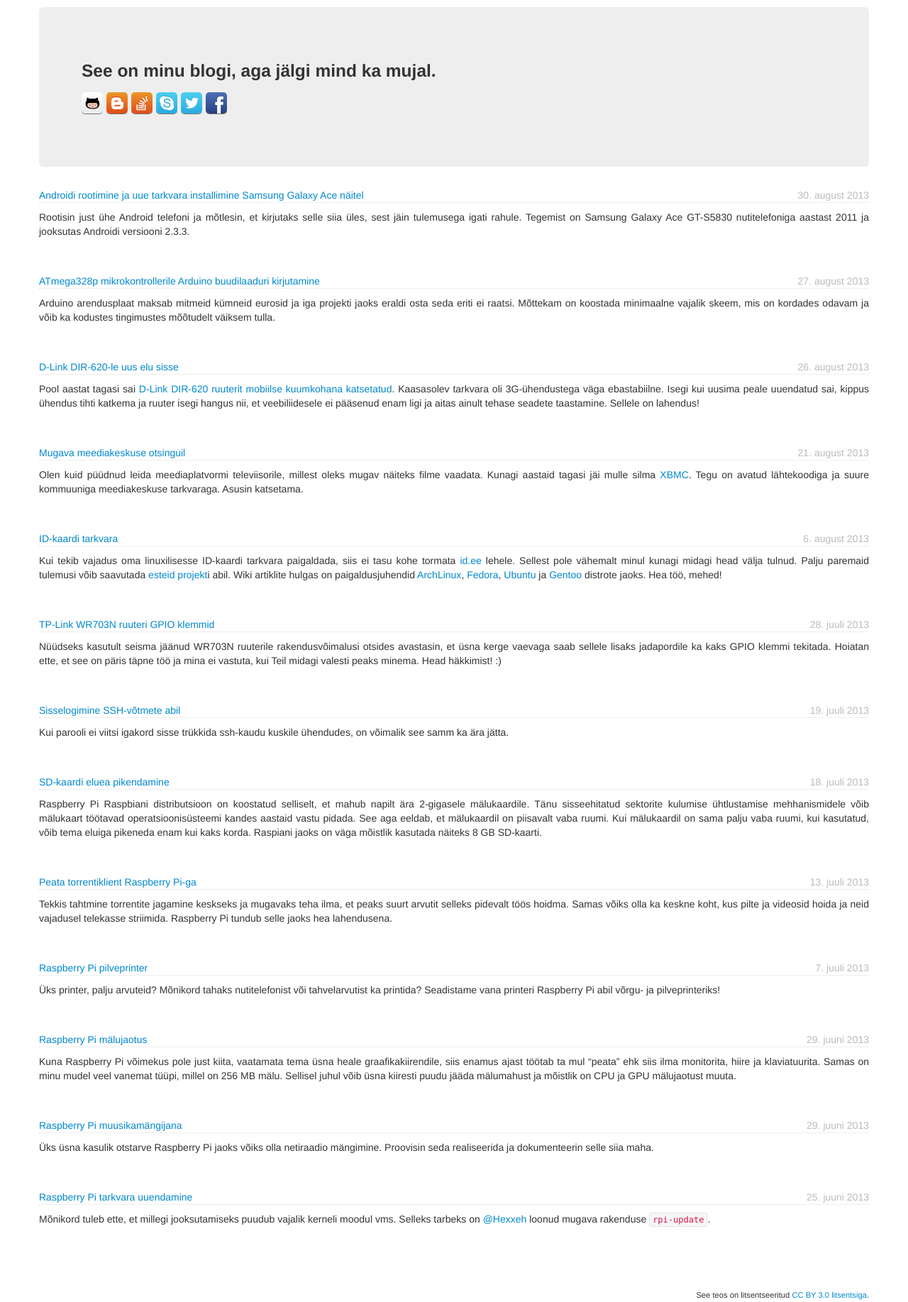
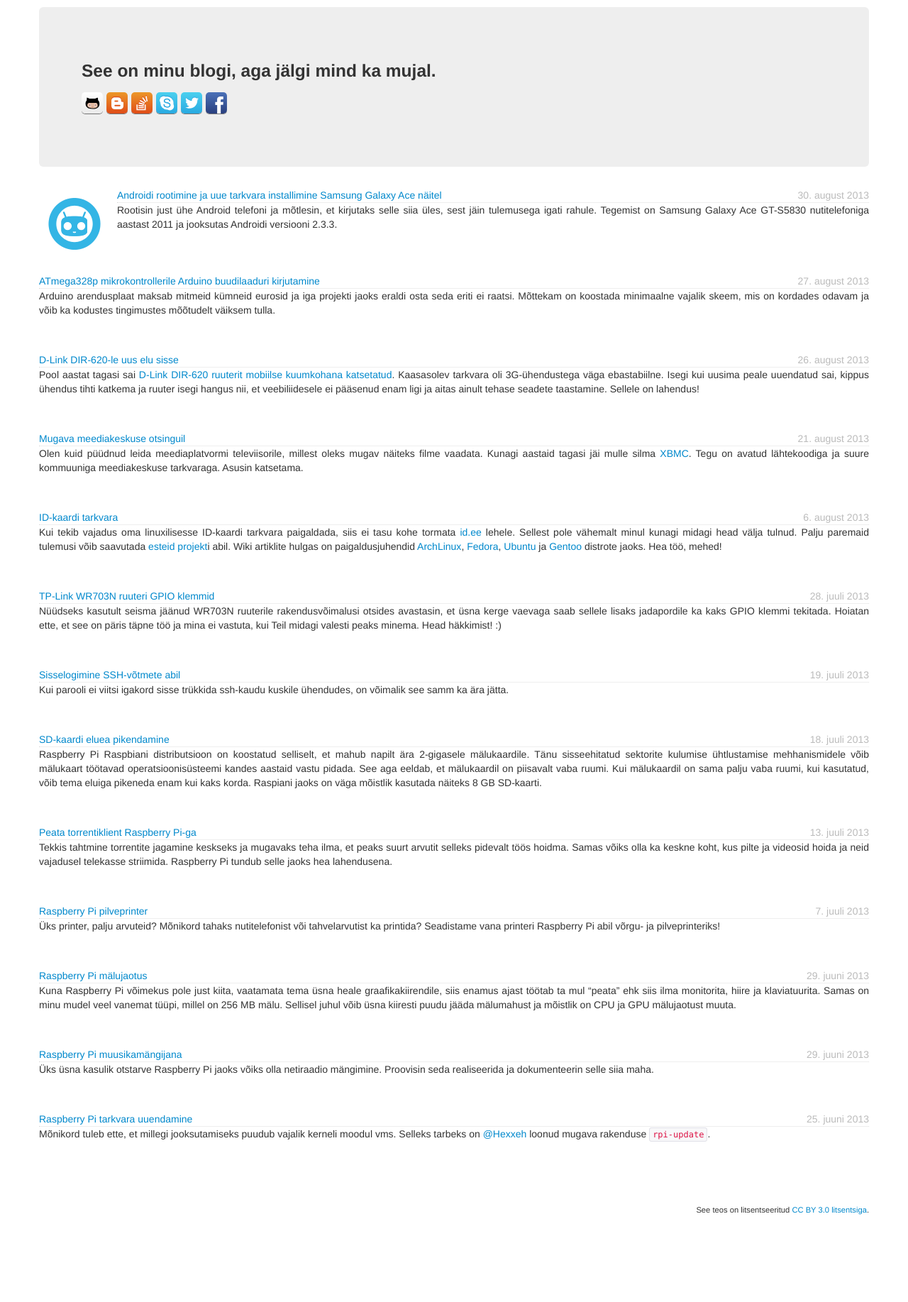
Before and after one commit to Raidok/Raidok.github.io, a Jekyll site: the page built from index.md, in a window 1280 px wide. Shown: the whole page at 71% size. Built offline with Jekyll 4.4.1, drawn with Linux system fonts in a browser that asks for light colours; nearby versions of some CDN libraries; after the commit the page ends 1715 px from its top, so only the background shows below that.

Commit message:
pildid avalehele

```diff
--- a/css/main.css
+++ b/css/main.css
@@ -42,9 +42,22 @@
 .postitusAvalehel {
   margin-bottom: 50px;
   text-align: justify;
+  position: relative;
+  clear: both;
 }
 
 .postitused {
   float: right;
   color: #bbb;
 }
+
+.pildipool {
+  width: 100px;
+  height: 100px;
+  float: left;
+}
+
+.pildipool + div {
+  margin-left: 110px;
+  overflow: hidden;
+}
--- a/index.md
+++ b/index.md
@@ -17,12 +17,17 @@
 
 {% for post in site.categories.postitused %}
   <div class="postitusAvalehel">
+    {% if post.image %}
+    <div class="pildipool"><a href="{{ post.url }}"><img src="{{ post.url }}{{ post.image }}"></a></div>
+    {% endif %}
     {% capture kuu %}{{ post.date | date: "%m"  }}{% endcapture %}
     {% assign kuu = kuu | minus: 1 %}
-    <p class="dashedBottom">
-      <a href="{{ post.url }}">{{ post.title }}</a>
-      <span class="date">{{ post.date | date: "%e"  }}{{paev}}. {{site.kuud[kuu]}} {{ post.date | date: "%Y"  }}</span>
-    </p>
-    {{ post.excerpt }}
+    <div class="tekstipool">
+      <div class="dashedBottom">
+        <a href="{{ post.url }}">{{ post.title }}</a>
+        <span class="date">{{ post.date | date: "%e"  }}{{paev}}. {{site.kuud[kuu]}} {{ post.date | date: "%Y"  }}</span>
+      </div>
+      {{ post.excerpt }}
+    </div>
   </div>
 {% endfor %}
```
Also changed, not shown: _posts/2013-08-30-androidi-rootimine-ja-uue-tarkvara-installimine-samsung-galaxy-ace-naitel.md (+1 -0 lines), postitused/androidi-rootimine-ja-uue-tarkvara-installimine-samsung-galaxy-ace-naitel/cyanogenmod.png (added).
